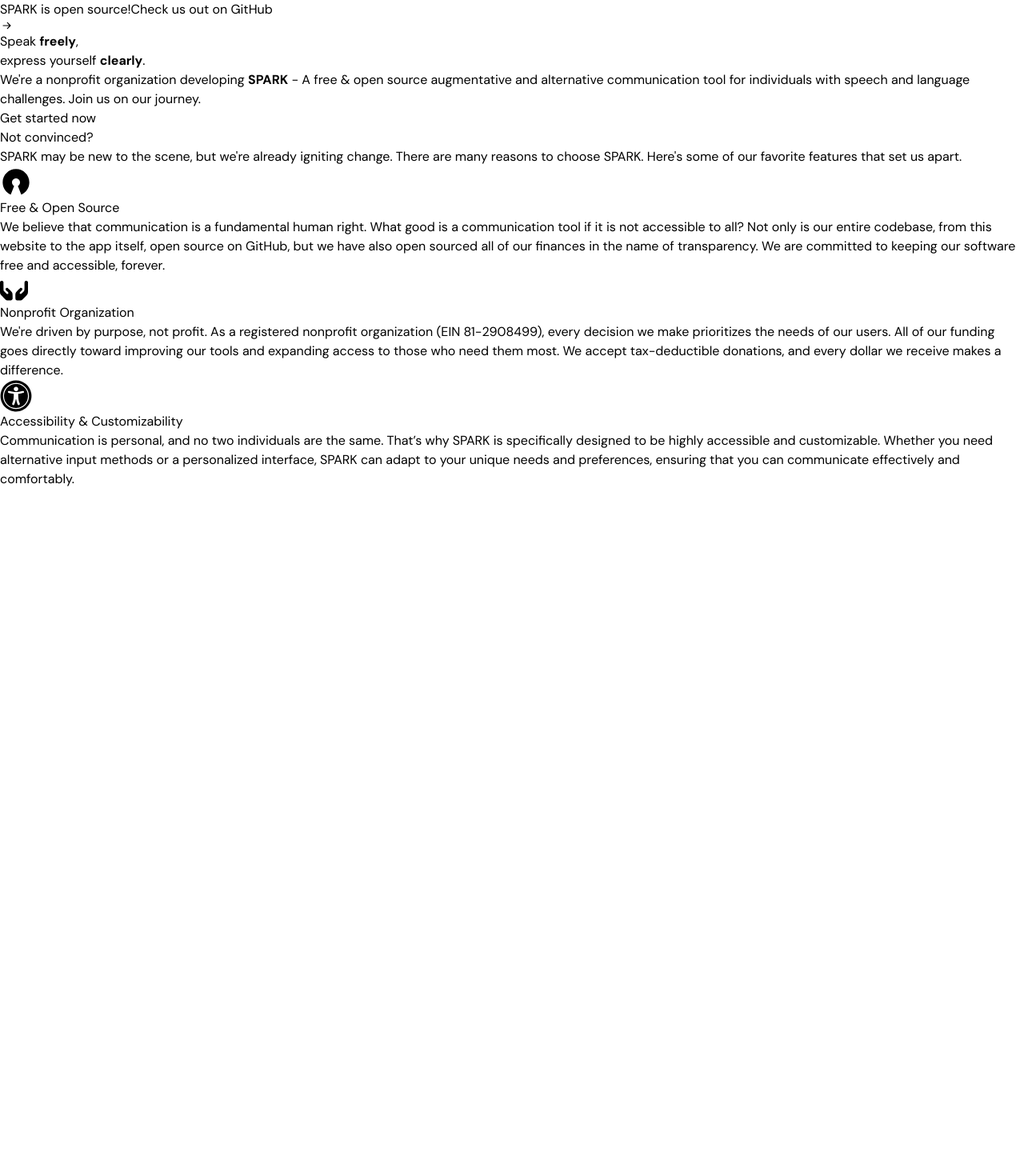
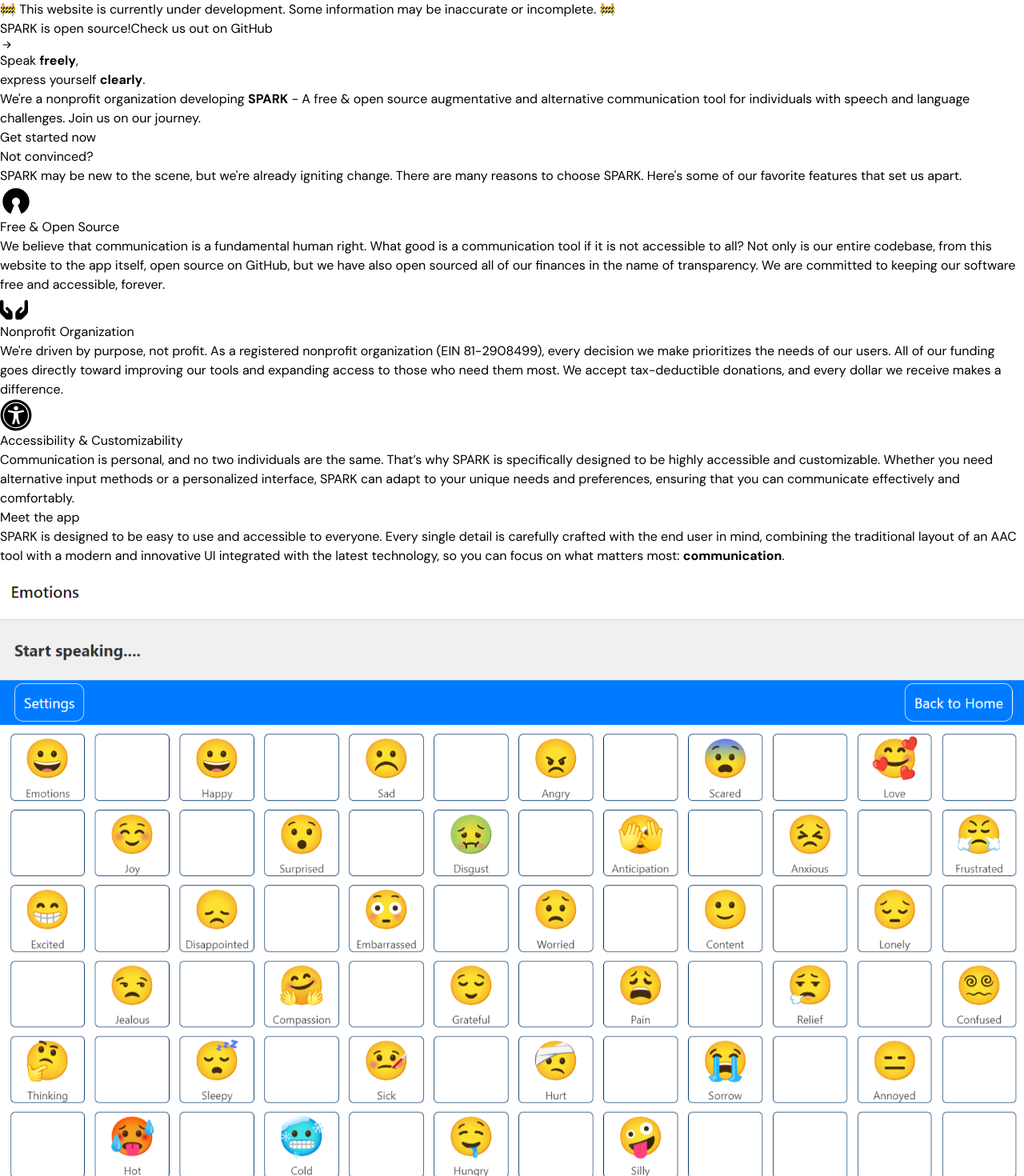
Before and after one commit to spark4speech/site, a Next.js app: page / in a window 1280 px wide. Shown: the top 1470 px of the page at 80% size. Before the commit the page ends 800 px from the top, so only its background shows below. Built offline with nearby package versions, Linux system fonts and the light colour scheme.

Commit message:
add showcase

```diff
--- a/src/app/page.tsx
+++ b/src/app/page.tsx
@@ -1,11 +1,15 @@
+import { Banner } from "@/components/Banner";
+import { Hero } from "@/components/Hero";
 import { Features } from "@/components/Features";
-import { Hero } from "@/components/Hero";
+import { Showcase } from "@/components/Showcase";
 
 export default function Home() {
   return (
     <>
+      <Banner />
       <Hero />
       <Features />
+      <Showcase />
     </>
   );
 }
--- /dev/null
+++ b/src/components/Banner.tsx
@@ -0,0 +1,14 @@
+export const Banner = () => {
+  return (
+    <div className="py-3 text-center bg-[linear-gradient(to_right,rgba(252,214,255,0.7),rgba(41,216,255,0.7),rgba(255,253,128,0.7),rgba(248,154,191,0.7),rgba(252,214,255,0.7))]">
+      <div className="container">
+        <p className="font-medium">
+          <span className="hidden sm:inline">
+            🚧 This website is currently under development. Some information may
+            be inaccurate or incomplete. 🚧
+          </span>
+        </p>
+      </div>
+    </div>
+  );
+};
--- a/src/components/Hero.tsx
+++ b/src/components/Hero.tsx
@@ -17,7 +17,6 @@
   });
 
   const translateY = useTransform(scrollYProgress, [0, 1], [-40, 40]);
-
   return (
     <div
       className="bg-black text-white bg-[linear-gradient(to_bottom,#000,#42210B_34%,#A14F21_65%,#DBA45E_82%)] py-[72px] sm:py-24 relative overflow-clip"
--- /dev/null
+++ b/src/components/Showcase.tsx
@@ -0,0 +1,51 @@
+"use client";
+
+import Image from "next/image";
+import { motion, useScroll, useTransform } from "framer-motion";
+import appScreen from "../assets/images/app-screen.png";
+import { useRef } from "react";
+
+export const Showcase = () => {
+  const appImage = useRef<HTMLImageElement>(null);
+
+  const { scrollYProgress } = useScroll({
+    target: appImage,
+    offset: ["start end", "end end"],
+  });
+
+  const rotateX = useTransform(scrollYProgress, [0, 1], [15, 0]);
+  const opacity = useTransform(scrollYProgress, [0, 1], [0.5, 1]);
+
+  return (
+    <div className="bg-black text-white bg-gradient-to-b from-black to-[#94491d] py-72px sm:py-24">
+      <div className="container">
+        <h2 className="text-center text-5xl sm:text-6xl font-bold tracking-tighter">
+          Meet the app
+        </h2>
+        <div className="max-w-3xl mx-auto">
+          <p className="text-center text-white/70 mt-5">
+            SPARK is designed to be easy to use and accessible to everyone.
+            Every single detail is carefully crafted with the end user in mind,
+            combining the traditional layout of an AAC tool with a modern and
+            innovative UI integrated with the latest technology, so you can
+            focus on what matters most: <b>communication</b>.
+          </p>
+        </div>
+        <motion.div
+          style={{
+            opacity: opacity,
+            rotateX: rotateX,
+            transformPerspective: "400px",
+          }}
+        >
+          <Image
+            src={appScreen}
+            alt="App screen"
+            className="mt-14 mx-auto rounded-m shadow-2xl"
+            ref={appImage}
+          />
+        </motion.div>
+      </div>
+    </div>
+  );
+};
```
Also changed, not shown: src/assets/images/app-screen.png (added).
